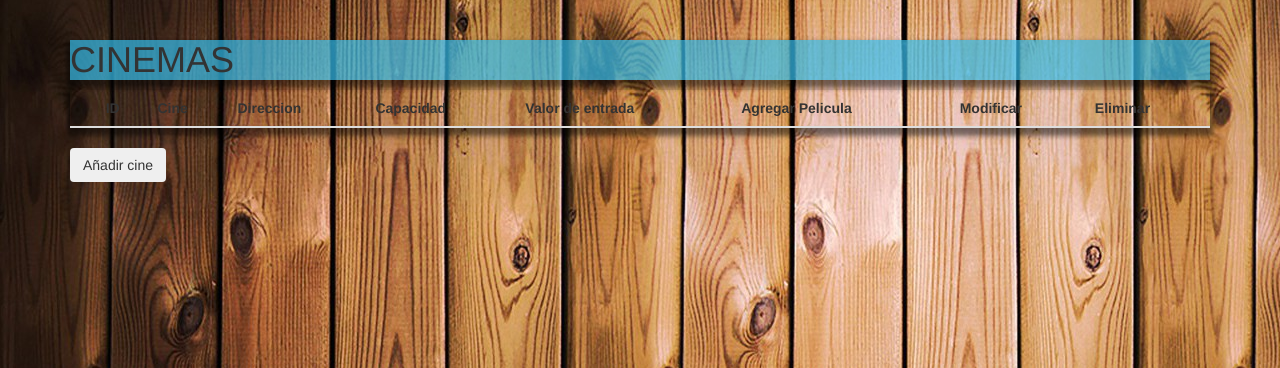
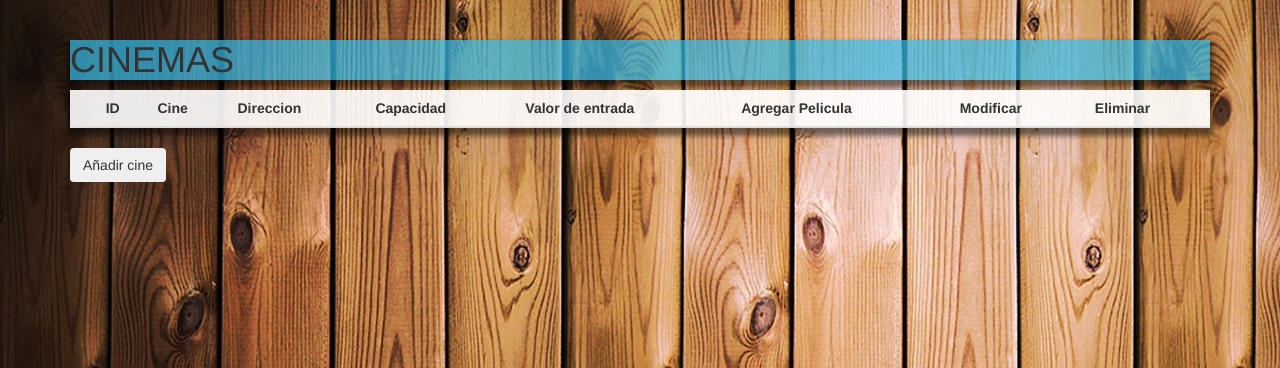
Before and after one commit to JulianAga/MoviePass, a PHP site: template Views/Adm/home_adm.php in a window 1280 px wide. Shown: the part 52-420 px from the top of the page. Run offline with PHP 8.4, Linux system fonts and the light colour scheme; the template is opened without the code that fills it, so the values that code supplies are empty; some libraries are stand-ins or nearby versions.

Commit message:
fondo home_adm y trasparencia de tablas

```diff
--- a/Views/Adm/home_adm.php
+++ b/Views/Adm/home_adm.php
@@ -31,12 +31,11 @@ include "Api/api_now.php";// incluyo la API de peliculas actuales en cartelera
     <header>
         <?php include_once("header_adm.php"); ?> <!-- llamado a la barra nav de home-->
     </header>
-
-    <main class="p-5">
+        <main class="p-5">
         <div class="container position-relative align-middle">
         <h1 class="box_titulo box_transparente">CINEMAS</h1>
 
-                <table class="table box_transparente">
+                <table class="table box_transparente table_transparente">
                     <thead class="thead-dark">
                         <tr>
                             <th></th>
@@ -251,6 +250,10 @@ include "Api/api_now.php";// incluyo la API de peliculas actuales en cartelera
 
     </main>
 
+
+
+
+
     <!--
         CREATE POSTS
     -->
@@ -258,12 +261,17 @@ include "Api/api_now.php";// incluyo la API de peliculas actuales en cartelera
         .box_transparente{
             box-shadow:0 5px 5px 3px rgba(0, 0, 0, 0.5);
         }
+        .table_transparente{
+            background-color: rgba(255, 255, 255,.9)
+        }
         .box_titulo{
             background-color: rgba(52, 189, 235,.7)
         }
         .fondo_home_adm{
-            background-color: rgba(0,0,0,0.8);
+
             background:url(/MoviePass/images/fondo_body5.jpg);
+
+
 
 
         }
```
